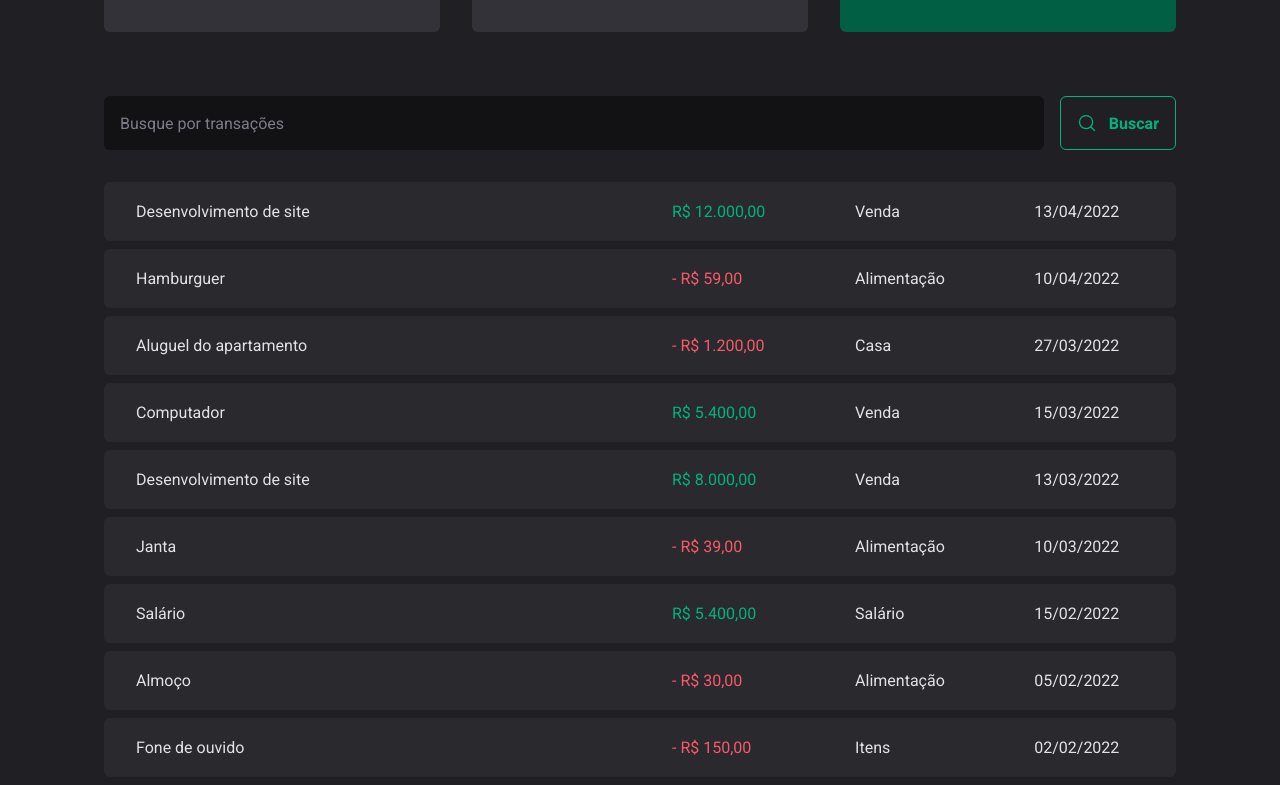
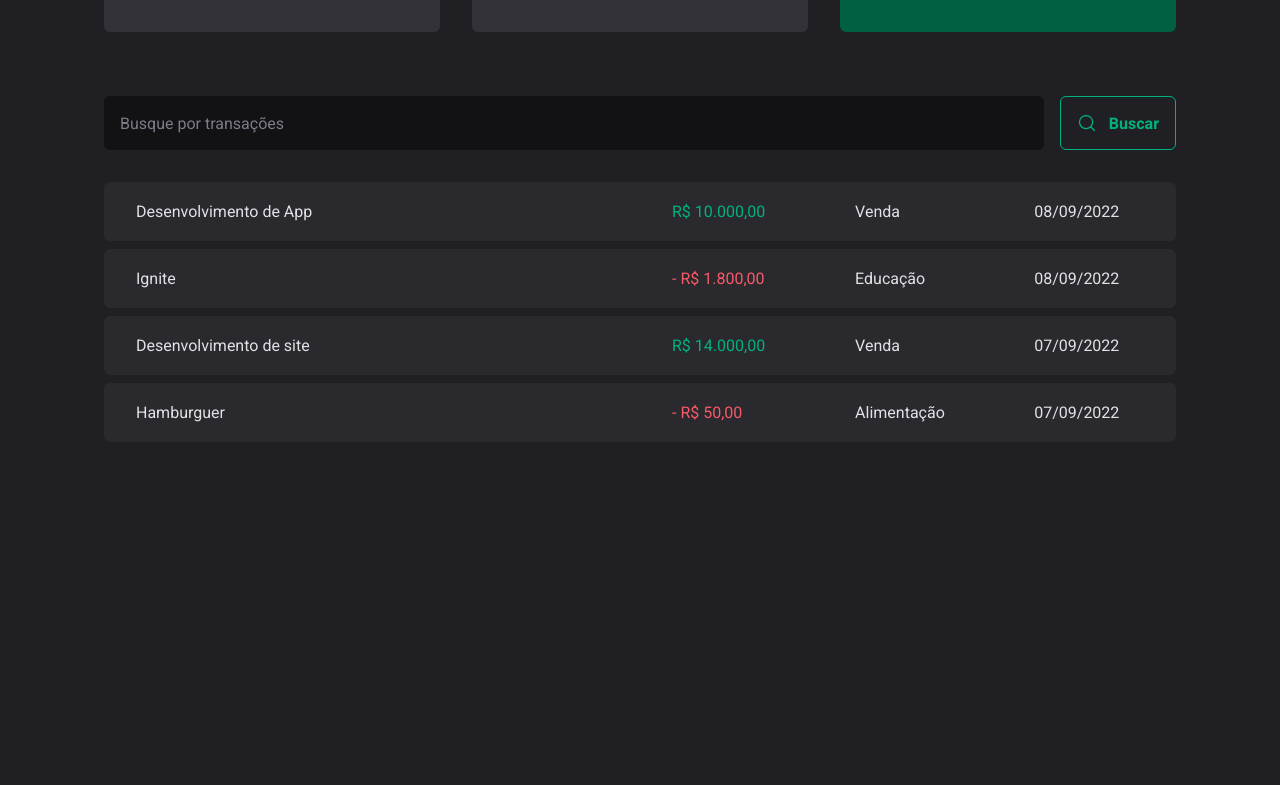
Before and after one commit to heyloh/dt-money, a React (Vite) app: page / in a window 1280 px wide. Shown: the part 248-1033 px from the top of the page. After the commit the page ends 800 px from the top, so only its background shows below. Built offline with nearby package versions, Linux system fonts and the light colour scheme; data requests are answered from the project's data file.

Commit message:
feat: transactions page funcional

```diff
--- a/src/pages/Transactions/index.tsx
+++ b/src/pages/Transactions/index.tsx
@@ -1,9 +1,18 @@
+import { useContext } from "react";
 import { Header } from "../../components/Header";
 import { Summary } from "../../components/Summary";
+import { TransactionsContext } from "../../contexts/TransactionsContext";
+import { dateFormatter, priceFormatter } from "../../utils/formatter";
 import { SearchForm } from "./components/SearchForm";
-import { PriceHighlight, TransactionsContainer, TransactionsTable } from "./styles";
+import {
+  PriceHighlight,
+  TransactionsContainer,
+  TransactionsTable
+} from "./styles";
 
 export function Transactions() {
+  const { transactions } = useContext(TransactionsContext);
+
   return (
     <div>
       <Header />
@@ -11,132 +20,19 @@
       <TransactionsContainer>
         <SearchForm />
         <TransactionsTable>
-          <tr>
-            <td width="50%">
-              Desenvolvimento de site
-            </td>
-            <td>
-              <PriceHighlight variant="income">R$ 12.000,00</PriceHighlight>
-            </td>
-            <td>
-              Venda
-            </td>
-            <td>
-              13/04/2022
-            </td>
-          </tr>
-          <tr>
-            <td width="50%">
-              Hamburguer
-            </td>
-            <td>
-              <PriceHighlight variant="outcome">- R$ 59,00</PriceHighlight>
-            </td>
-            <td>
-              Alimentação
-            </td>
-            <td>
-              10/04/2022
-            </td>
-          </tr>
-          <tr>
-            <td width="50%">
-              Aluguel do apartamento
-            </td>
-            <td>
-              <PriceHighlight variant="outcome">- R$ 1.200,00</PriceHighlight>
-            </td>
-            <td>
-              Casa
-            </td>
-            <td>
-              27/03/2022
-            </td>
-          </tr>
-          <tr>
-            <td width="50%">
-              Computador
-            </td>
-            <td>
-              <PriceHighlight variant="income">R$ 5.400,00</PriceHighlight>
-            </td>
-            <td>
-              Venda
-            </td>
-            <td>
-              15/03/2022
-            </td>
-          </tr>
-          <tr>
-            <td width="50%">
-              Desenvolvimento de site
-            </td>
-            <td>
-              <PriceHighlight variant="income">R$ 8.000,00</PriceHighlight>
-            </td>
-            <td>
-              Venda
-            </td>
-            <td>
-              13/03/2022
-            </td>
-          </tr>
-          <tr>
-            <td width="50%">
-              Janta
-            </td>
-            <td>
-              <PriceHighlight variant="outcome">- R$ 39,00</PriceHighlight>
-            </td>
-            <td>
-              Alimentação
-            </td>
-            <td>
-              10/03/2022
-            </td>
-          </tr>
-          <tr>
-            <td width="50%">
-              Salário
-            </td>
-            <td>
-              <PriceHighlight variant="income">R$ 5.400,00</PriceHighlight>
-            </td>
-            <td>
-              Salário
-            </td>
-            <td>
-              15/02/2022
-            </td>
-          </tr>
-          <tr>
-            <td width="50%">
-              Almoço
-            </td>
-            <td>
-              <PriceHighlight variant="outcome">- R$ 30,00</PriceHighlight>
-            </td>
-            <td>
-              Alimentação
-            </td>
-            <td>
-              05/02/2022
-            </td>
-          </tr>
-          <tr>
-            <td width="50%">
-              Fone de ouvido
-            </td>
-            <td>
-              <PriceHighlight variant="outcome">- R$ 150,00</PriceHighlight>
-            </td>
-            <td>
-              Itens
-            </td>
-            <td>
-              02/02/2022
-            </td>
-          </tr>
+          {transactions.map(transaction => (
+            <tr key={transaction.id}>
+              <td width="50%">{transaction.description}</td>
+              <td>
+                <PriceHighlight variant={transaction.type}>
+                  { transaction.type === "outcome" && "- "}
+                  {priceFormatter.format(transaction.price)}
+                </PriceHighlight>
+              </td>
+              <td>{transaction.category}</td>
+              <td>{dateFormatter.format(new Date(transaction.createdAt))}</td>
+            </tr>
+          ))}
         </TransactionsTable>
       </TransactionsContainer>
     </div>
```
